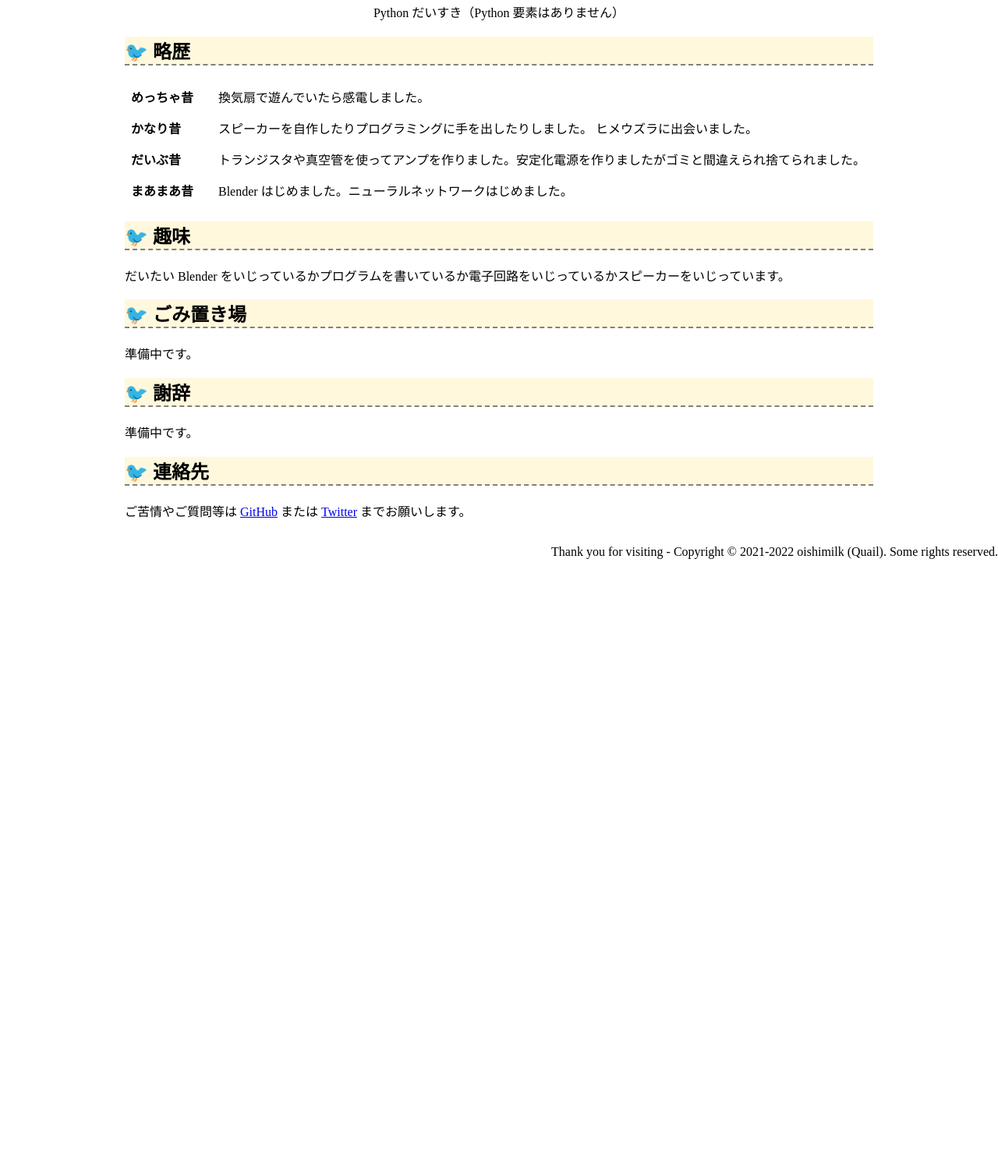
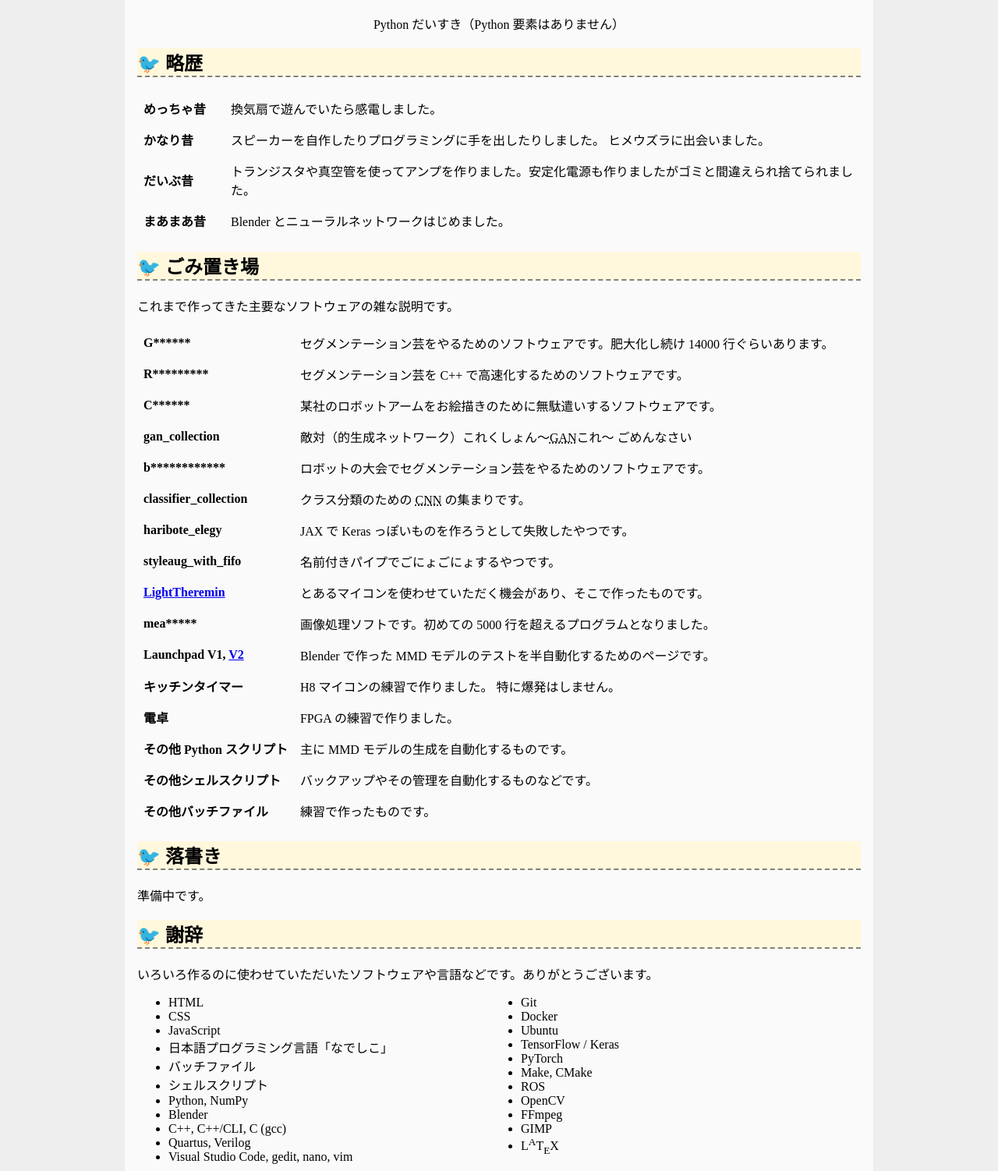
Before and after one commit to oishimilk/oishimilk.github.io, a plain HTML site: page index.html in a window 1280 px wide. Shown: the part 418-1920 px from the top of the page at 78% size. Before the commit the page ends 1151 px from the top, so only its background shows below. Drawn offline with Linux system fonts and the light colour scheme.

Commit message:
マルメターノ

```diff
--- a/index.css
+++ b/index.css
@@ -6,6 +6,8 @@ body {
 
 	/* 上、左右、下 */
 	margin: 5em auto 1em;
+
+	background-color: #eee;
 }
 
 div.footer {
@@ -15,6 +17,11 @@ div.footer {
 	text-align: right;
 	padding-top: 1em;
 	padding-bottom: 1em;
+}
+
+div.main {
+	background-color: #fafafa;
+	padding: 1em;
 }
 
 div.header {
@@ -45,6 +52,10 @@ img.logo {
 	margin: 0.5em;
 }
 
+.round {
+	border-radius: 1em;
+}
+
 table {
 	border-collapse: collapse;
 }
@@ -62,3 +73,12 @@ h2 {
 	border-bottom: gray dashed 2px;
 	background-color: cornsilk;
 }
+
+h3 {
+	border-bottom: gray dotted 2px;
+	background-color: antiquewhite;
+}
+
+ul.parallel {
+	column-count: 2;
+}
--- a/index.html
+++ b/index.html
@@ -18,18 +18,19 @@
 	<img src="images/logo_201905_transparent_bright.png" alt="クッソダサいロゴ" title="おしゃれなフォントが台無し" class="logo">
 
 	<a href="#history" title="恥の多い生涯を送って来ました。" class="header_link">略歴</a>
-	<a href="#habit" title="興味ないね" class="header_link">趣味</a>
-	<a href="#gallery" title="SGDs に反してるよね" class="header_link">ごみ置き場</a>
+	<a href="#dust_shoot" title="SDGs に反してるよね" class="header_link">ごみ置き場</a>
+	<a href="#gallery" title="お前の描いた絵、傑作だぜ！あんなもんを公開できるその神経がな！！" class="header_link">落書き</a>
 	<a href="#special_thanks" title="いつもお世話になっております。" class="header_link">謝辞</a>
 	<a href="#contact" title="コミュ障だからやめて" class="header_link">連絡先</a>
+	<!--<a href="" title="I cannot speak English." class="header_link">English</a>-->
 </div>
 
-<div class="main">
+<div class="main round">
 
 <div class="center">
-	<img src="images/AIcon.png" title="ニューラルネットワークに描いてもらった自画像" alt="ニューラルネットワークに描いてもらった自画像">
+	<img src="images/AIcon.png" class="round" title="ニューラルネットワークに描いてもらった自画像" alt="ニューラルネットワークに描いてもらった自画像">
 
-	<h1>&#x1f42e; oishimilk / Quail &#x1f426;</h1>
+	<h1>oishimilk / Quail</h1>
 
 	<blockquote cite="https://twitter.com/oishimilk">Python だいすき（Python 要素はありません）</blockquote>
 </div>
@@ -73,7 +74,7 @@
 			<tr>
 				<th>だいぶ昔</th>
 				<td>
-					トランジスタや真空管を使ってアンプを作りました。安定化電源を作りましたがゴミと間違えられ捨てられました。
+					トランジスタや真空管を使ってアンプを作りました。安定化電源も作りましたがゴミと間違えられ捨てられました。
 					<!--
 						eMachines の EL1850-A22C/T を購入する。
 						FF225WK と FT17H でスピーカーを自作する。
@@ -88,7 +89,7 @@
 			<tr>
 				<th>まあまあ昔</th>
 				<td>
-					Blender はじめました。ニューラルネットワークはじめました。
+					Blender とニューラルネットワークはじめました。
 					<!--
 						Blender に出会う。
 						け◯フレに出会う。
@@ -120,27 +121,122 @@
 	</section>
 </article>
 
-<a name="habit"></a>
+<a name="dust_shoot"></a>
 <article>
 	<header>
-		<h2>&#x1f426; 趣味</h2>
+		<h2>&#x1f426; ごみ置き場</h2>
 	</header>
 	<section class="main">
 		<p>
-			だいたい Blender をいじっているかプログラムを書いているか電子回路をいじっているかスピーカーをいじっています。
+			これまで作ってきた主要なソフトウェアの雑な説明です。
 		</p>
+
+		<table>
+			<tr>
+				<th>G******</th>
+				<td>セグメンテーション芸をやるためのソフトウェアです。肥大化し続け 14000 行ぐらいあります。</td>
+			</tr>
+			<tr>
+				<th>R*********</th>
+				<td>セグメンテーション芸を C++ で高速化するためのソフトウェアです。</td>
+			</tr>
+			<tr>
+				<th>C******</th>
+				<td>某社のロボットアームをお絵描きのために無駄遣いするソフトウェアです。</td>
+			</tr>
+			<tr>
+				<th>gan_collection</th>
+				<td>
+					敵対（的生成ネットワーク）これくしょん〜<abbr title="Generative Adversarial Network">GAN</abbr>これ〜
+					ごめんなさい
+				</td>
+			</tr>
+			<tr>
+				<th>b************</th>
+				<td>
+					ロボットの大会でセグメンテーション芸をやるためのソフトウェアです。
+				</td>
+			</tr>
+			<tr>
+				<th>classifier_collection</th>
+				<td>
+					クラス分類のための <abbr title="Convolutional Neural Network">CNN</abbr> の集まりです。
+				</td>
+			</tr>
+			<tr>
+				<th>haribote_elegy</th>
+				<td>
+					JAX で Keras っぽいものを作ろうとして失敗したやつです。
+				</td>
+			</tr>
+			<tr>
+				<th>styleaug_with_fifo</th>
+				<td>
+					名前付きパイプでごにょごにょするやつです。
+				</td>
+			</tr>
+			<tr>
+				<th><a href="https://github.com/oishimilk/LightTheremin">LightTheremin</a></th>
+				<td>
+					とあるマイコンを使わせていただく機会があり、そこで作ったものです。
+				</td>
+			</tr>
+			<tr>
+				<th>mea*****</th>
+				<td>
+					画像処理ソフトです。初めての 5000 行を超えるプログラムとなりました。
+				</td>
+			</tr>
+			<tr>
+				<th>Launchpad V1, <a href="launchpad2/index.html">V2</a></th>
+				<td>
+					Blender で作った MMD モデルのテストを半自動化するためのページです。
+				</td>
+			</tr>
+			<tr>
+				<th>キッチンタイマー</th>
+				<td>
+					H8 マイコンの練習で作りました。
+					特に爆発はしません。
+				</td>
+			</tr>
+			<tr>
+				<th>電卓</th>
+				<td>
+					FPGA の練習で作りました。
+				</td>
+			</tr>
+			<tr>
+				<th>その他 Python スクリプト</th>
+				<td>主に MMD モデルの生成を自動化するものです。</td>
+			</tr>
+			<tr>
+				<th>その他シェルスクリプト</th>
+				<td>バックアップやその管理を自動化するものなどです。</td>
+			</tr>
+			<tr>
+				<th>その他バッチファイル</th>
+				<td>練習で作ったものです。</td>
+			</tr>
+		</table>
 	</section>
 </article>
 
 <a name="gallery"></a>
 <article>
 	<header>
-		<h2>&#x1f426; ごみ置き場</h2>
+		<h2>&#x1f426; 落書き</h2>
 	</header>
 	<section class="main">
 		<p>
 			準備中です。
 		</p>
+
+		<!--<h3>&#x1f426; 以下は版権元と無関係なファンアートです</h3>
+		<p>
+			ページ下部の著作権表示はこのセクションには適用されません。
+			各版権元に帰属します。
+		</p>-->
 	</section>
 </article>
 
@@ -151,8 +247,32 @@
 	</header>
 	<section class="main">
 		<p>
-			準備中です。
+			いろいろ作るのに使わせていただいたソフトウェアや言語などです。ありがとうございます。
 		</p>
+		<ul class="parallel">
+			<li>HTML</li>
+			<li>CSS</li>
+			<li>JavaScript</li>
+			<li>日本語プログラミング言語「なでしこ」</li>
+			<li>バッチファイル</li>
+			<li>シェルスクリプト</li>
+			<li>Python, NumPy</li>
+			<li>Blender</li>
+			<li>C++, C++/CLI, C (gcc)</li>
+			<li>Quartus, Verilog</li>
+			<li>Visual Studio Code, gedit, nano, vim<!--宗教戦争勃発--></li>
+			<li>Git</li>
+			<li>Docker</li>
+			<li>Ubuntu</li>
+			<li>TensorFlow / Keras</li>
+			<li>PyTorch</li>
+			<li>Make, CMake</li>
+			<li>ROS</li>
+			<li>OpenCV</li>
+			<li>FFmpeg</li>
+			<li>GIMP</li>
+			<li>L<sup>A</sup>T<sub>E</sub>X</li>
+		</ul>
 	</section>
 </article>
 
@@ -168,7 +288,7 @@
 	</section>
 </article>
 
-</div>
+</div><!--main-->
 
 <div class="footer">
 	Thank you for visiting - Copyright &copy; 2021-2022 oishimilk (Quail). Some rights reserved.
```
